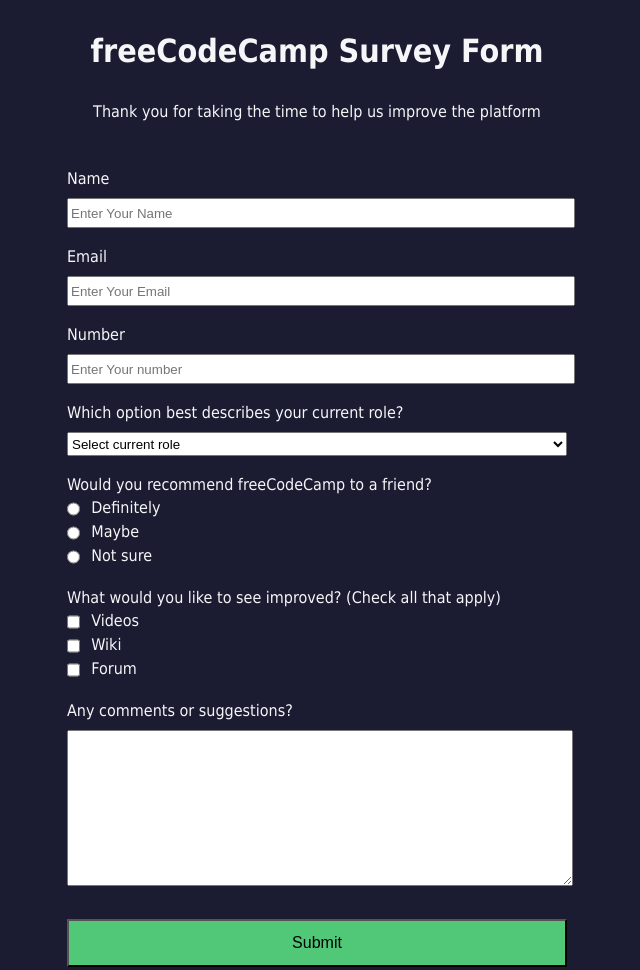
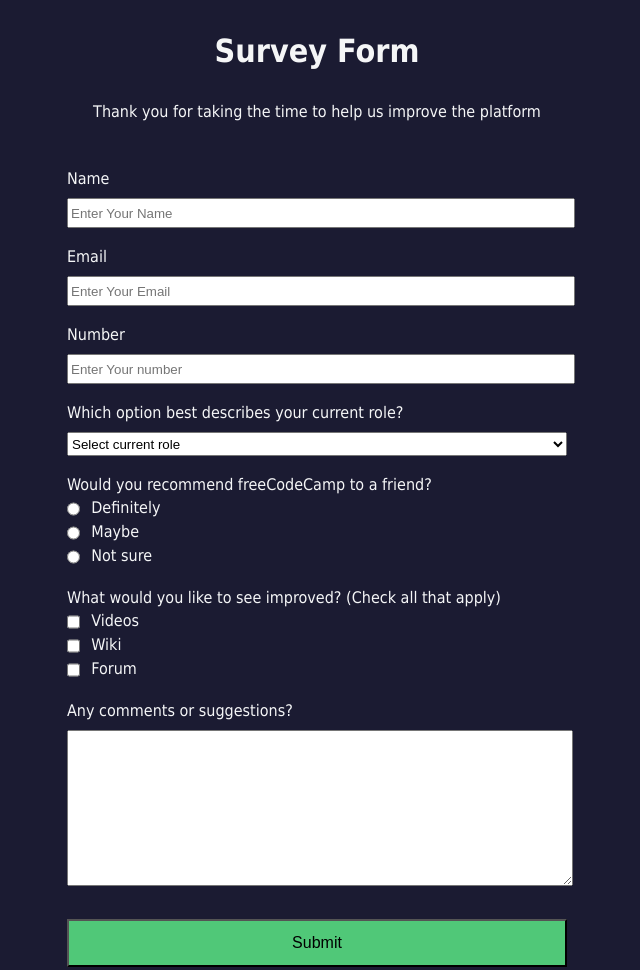
Before and after one commit to coderprem/survey-form, a plain HTML site: page index.html in a window 1280 px wide. Shown: the whole page, without its empty margins (323-963 px from the left). Drawn offline with Linux system fonts and the light colour scheme.

Commit message:
Update index.html

```diff
--- a/index.html
+++ b/index.html
@@ -8,7 +8,7 @@
     <link rel="stylesheet" href="styles.css">
 </head>
 <body>
-    <h1 id="title">freeCodeCamp Survey Form</h1>
+    <h1 id="title">Survey Form</h1>
 <p id="description">Thank you for taking the time to help us improve the platform</p>
 <form id="survey-form">
   <label for="name" id="name-label">Name</label>
```
